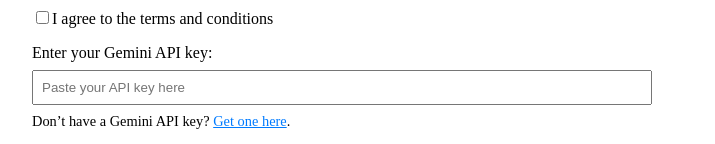
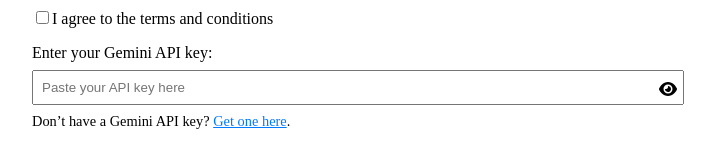
Before and after one commit to ExecutorKarthan/LLM-Web-App, a React (Vite) app in the folder frontend/: page / in a window 1280 px wide. Shown: the part 632-776 px from the top of the page, without its empty margins (308-1023 px from the left). Built offline with nearby package versions, Linux system fonts and the light colour scheme.

Commit message:
Added show/hide the API as it is being entered by users.

```diff
--- a/frontend/package.json
+++ b/frontend/package.json
@@ -10,6 +10,9 @@
     "lint": "eslint src --ext .ts,.tsx"
   },
   "dependencies": {
+    "@fortawesome/fontawesome-svg-core": "^6.7.2",
+    "@fortawesome/free-solid-svg-icons": "^6.7.2",
+    "@fortawesome/react-fontawesome": "^0.2.2",
     "@monaco-editor/react": "^4.6.0",
     "antd": "^5.26.0",
     "axios": "^1.9.0",
--- a/frontend/src/components/Splashgate.tsx
+++ b/frontend/src/components/Splashgate.tsx
@@ -1,6 +1,8 @@
 // Import needed modules
 import { useState } from "react";
 import axios from "axios";
+import { FontAwesomeIcon } from '@fortawesome/react-fontawesome';
+import { faEye, faEyeSlash } from '@fortawesome/free-solid-svg-icons';
 
 // Create an interface for props for type enforcement
 interface SplashGateProps {
@@ -14,6 +16,7 @@
   const [agreed, setAgreed] = useState(false);
   const [apiKey, setApiKey] = useState("");
   const [error, setError] = useState("");
+  const [showApiKey, setShowApiKey] = useState(false); // 🔐 Added toggle for visibility
 
   // Generate behavior for the submission button
   const handleSubmit = async () => {
@@ -43,7 +46,7 @@
     catch (err) {
       console.error(err);
       setError("Failed to connect to the server.");
-  }
+    }
   };
 
   // Return the HTML for the browser to show
@@ -85,16 +88,39 @@
         I agree to the terms and conditions
       </label>
       {/* Create a space to add your Gemini Key or be directed to get one */}
-      <label style={{ display: "block", marginBottom: "1rem" }}>
+      <label style={{ display: "block", marginBottom: "1rem", position: "relative" }}>
         Enter your Gemini API key:
         <input
-          type="text"
+          type={showApiKey ? "text" : "password"}
           value={apiKey}
           aria-label="Gemini API Key"
           placeholder="Paste your API key here"
           onChange={(e) => setApiKey(e.target.value)}
-          style={{ width: "100%", padding: "0.5rem", marginTop: "0.5rem" }}
+          style={{
+            width: "100%",
+            padding: "0.5rem",
+            marginTop: "0.5rem",
+            paddingRight: "2.5rem" // Ensure room for icon button
+          }}
         />
+        <button
+          type="button"
+          onClick={() => setShowApiKey(prev => !prev)}
+          style={{
+            position: "absolute",
+            top: "2.35rem",
+            right: "-2.8rem",
+            background: "transparent",
+            border: "none",
+            fontSize: "1rem",
+            cursor: "pointer",
+            padding: 0,
+            lineHeight: 1
+          }}
+          aria-label={showApiKey ? "Hide API key" : "Show API key"}
+        >
+          <FontAwesomeIcon icon={showApiKey ? faEyeSlash : faEye} />
+        </button>
         <small style={{ display: "block", marginTop: "0.5rem", fontSize: "0.9rem" }}>
           Don’t have a Gemini API key?&nbsp;
           <a
```
